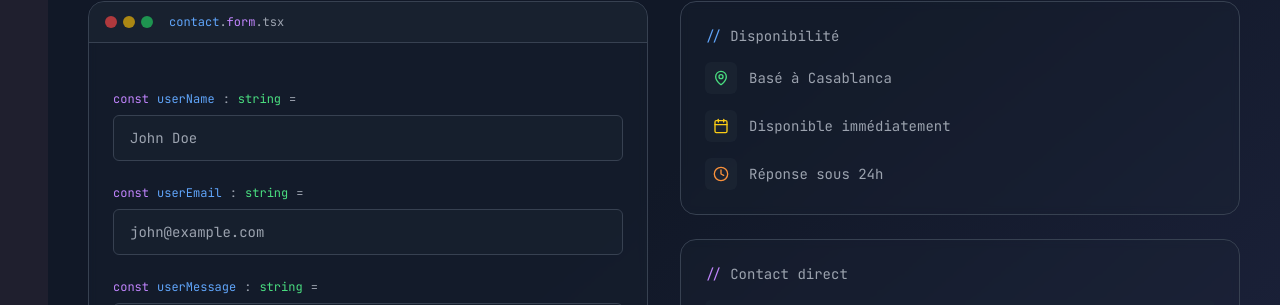
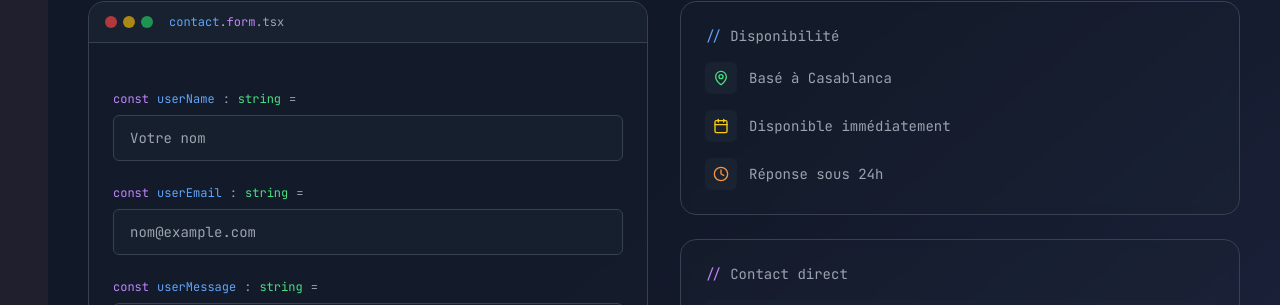
Before and after one commit to Dame002/newPortfolio, a React (Vite) app: page / in a window 1280 px wide. Shown: the part 3529-3834 px from the top of the page. Built offline with nearby package versions, Linux system fonts and the light colour scheme; the HTML template or start-up script is replaced by a standard one.

Commit message:
Formulaire marche bien

```diff
--- a/src/components/ContactSection.tsx
+++ b/src/components/ContactSection.tsx
@@ -181,7 +181,7 @@ export function ContactSection() {
                       value={formState.name}
                       onChange={handleChange}
                       required
-                      placeholder="John Doe"
+                      placeholder="Votre nom"
                       className="w-full px-4 py-3 bg-gray-800/30 border border-gray-700 rounded-lg focus:border-blue-500 outline-none transition-colors font-mono text-sm text-white"
                     />
                   </div>
@@ -201,7 +201,7 @@ export function ContactSection() {
                       value={formState.email}
                       onChange={handleChange}
                       required
-                      placeholder="john@example.com"
+                      placeholder="nom@example.com"
                       className="w-full px-4 py-3 bg-gray-800/30 border border-gray-700 rounded-lg focus:border-blue-500 outline-none transition-colors font-mono text-sm text-white"
                     />
                   </div>
```
